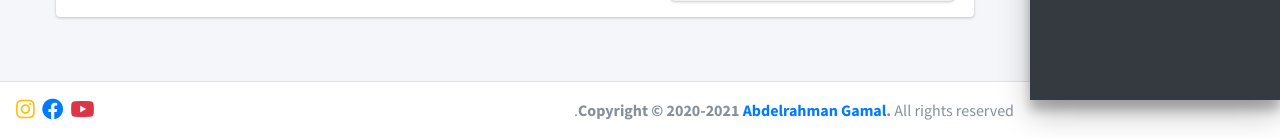
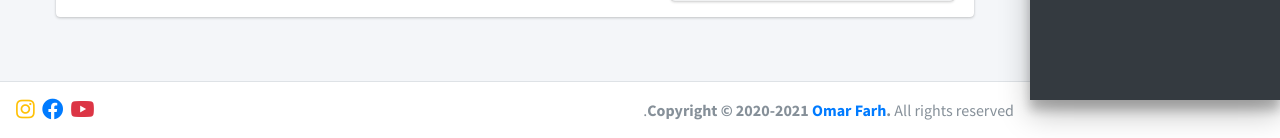
Before and after one commit to OmarFarh/Library_management_system, a Django app: page /books/ in a window 1280 px wide. Shown: the part 700-838 px from the top of the page. Run offline with Django 5.2, Linux system fonts and the light colour scheme; data comes from the database, SQL or seed files in the repository; some libraries are stand-ins or nearby versions.

Commit message:
Update Footer.html

```diff
--- a/project/templates/parts/Footer.html
+++ b/project/templates/parts/Footer.html
@@ -1,10 +1,10 @@
 <footer class="main-footer">
-    <strong>Copyright &copy; 2020-2021 <a href="https://www.facebook.com/abdelrahman.g.nofal">Abdelrahman Gamal</a>.</strong>
+    <strong>Copyright &copy; 2020-2021 <a href="https://omarf.pythonanywhere.com/">Omar Farh</a>.</strong>
     All rights reserved.
     <div class="float-right d-none d-sm-inline-block">
-        <a target="_blank" class="text-danger" href="https://www.youtube.com/channel/UCbQh1yxBPVhyjB-G_blFFEQ"><i class="fab fa-lg fa-youtube"></i></a>
-        <a target="_blank" href="https://www.facebook.com/abdelrahman.g.nofal"><i class="fab fa-lg ml-1 fa-facebook"></i></a>
-        <a target="_blank" class="text-warning" href="https://www.instagram.com/abdelrahman_noufal/"><i class="fab fa-lg ml-1 fa-instagram"></i></a>
+        <a target="_blank" class="text-danger" href="https://omarf.pythonanywhere.com/"><i class="fab fa-lg fa-youtube"></i></a>
+        <a target="_blank" href="https://omarf.pythonanywhere.com/"><i class="fab fa-lg ml-1 fa-facebook"></i></a>
+        <a target="_blank" class="text-warning" href="https://omarf.pythonanywhere.com/"><i class="fab fa-lg ml-1 fa-instagram"></i></a>
     </div>
   </footer>
   </div>
```
